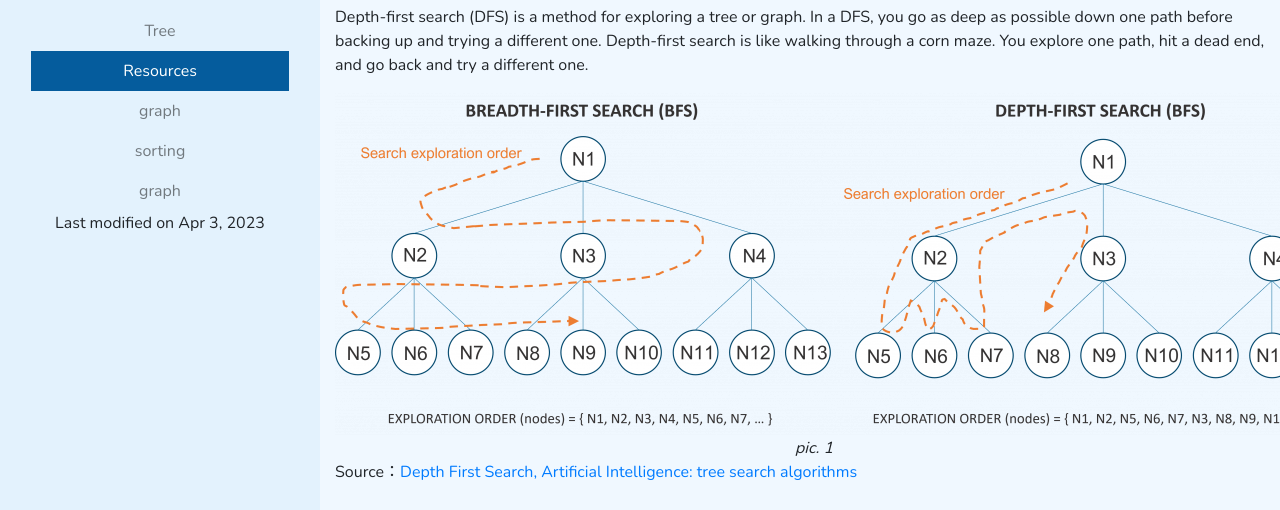
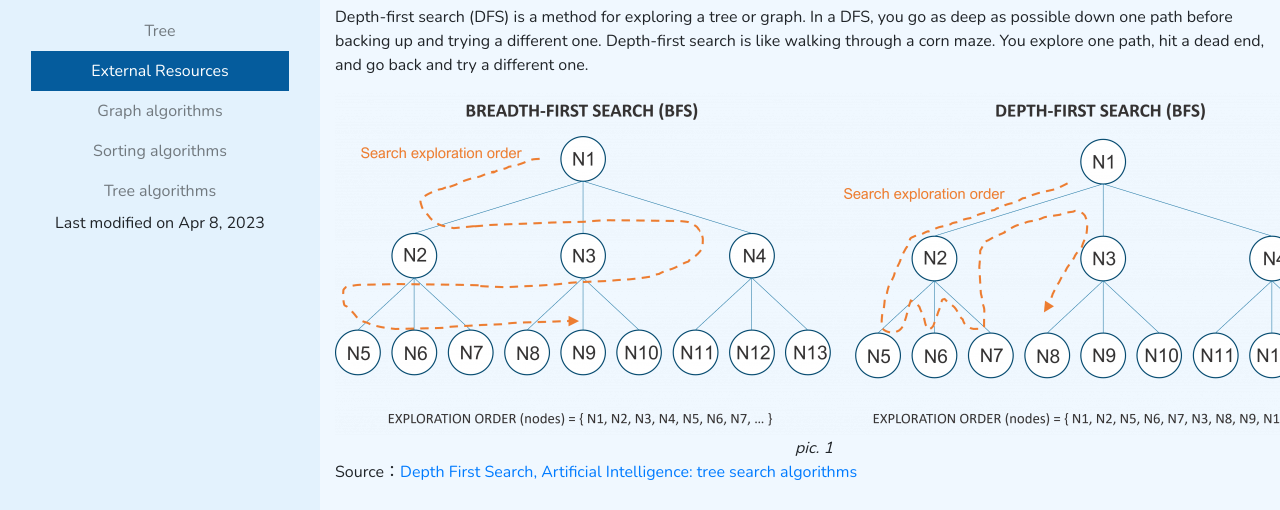
Before and after one commit to jxr98/AlgoVisualizer, a website with bundled scripts: page index.html in a window 1280 px wide. Shown: the part 290-800 px from the top of the page. Built offline with nearby package versions, Linux system fonts and the light colour scheme.

Commit message:
fix links on home page

```diff
--- a/index.html
+++ b/index.html
@@ -135,19 +135,19 @@
                             </ul>
                         </li>
                         <li class="nav-item nav-title">
-                            Resources
+                            External Resources
                         </li>
                         <li class="nav-item">
-                            <a class="nav-link" href="#">graph</a>
+                            <a class="nav-link" target="_blank" href="https://www.geeksforgeeks.org/graph-data-structure-and-algorithms/">Graph algorithms</a>
                         </li>
                         <li class="nav-item">
-                            <a class="nav-link" href="#">sorting</a>
+                            <a class="nav-link" target="_blank" href="https://www.geeksforgeeks.org/sorting-algorithms/">Sorting algorithms</a>
                         </li>
                         <li class="nav-item">
-                            <a class="nav-link" href="#">graph</a>
+                            <a class="nav-link" target="_blank" href="https://www.geeksforgeeks.org/introduction-to-tree-data-structure-and-algorithm-tutorials/">Tree algorithms</a>
                         </li>
                         <li class="nav-item">
-                            Last modified on Apr 3, 2023
+                            Last modified on Apr 8, 2023
                         </li>
                     </ul>
                 </nav>
```
